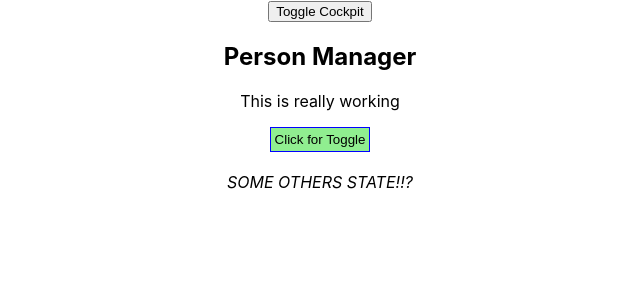
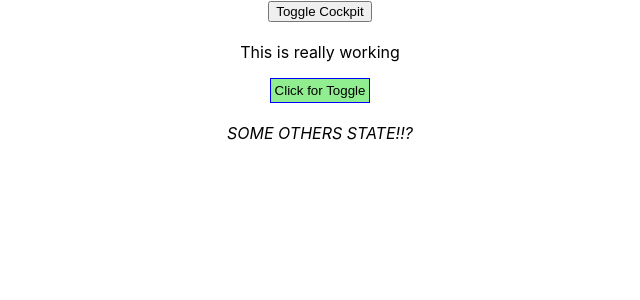
Before and after one commit to tomhero/frontend-bootcamp, a React (Create React App) app in the folder react-js/first-react-app/: page / in a window 1280 px wide. Shown: the top 300 px of the page, without its empty margins (320-960 px from the left). Built offline with nearby package versions, Linux system fonts and the light colour scheme.

Commit message:
[react] More on HOC

```diff
--- a/react-js/first-react-app/src/containers/App.js
+++ b/react-js/first-react-app/src/containers/App.js
@@ -3,7 +3,8 @@ import './App.css';
 import footerStyle from './Footer.module.css'
 import Persons from '../components/Persons/Persons';
 import Cockpit from '../components/Cockpit/Cockpit';
-import WithClass from "../hoc/WithClass";
+import withClass from "../hoc/withClass";
+import Aux from '../hoc/Auxiliary';
 
 class App extends React.Component {
 
@@ -88,7 +89,7 @@ class App extends React.Component {
 
     return (
       // StyleRoot use with radium with @media query
-      <WithClass classes={"App"}>
+      <Aux>
         <button onClick={() => this.setState({ showCockpit: !this.state.showCockpit })}> Toggle Cockpit </button>
         {this.state.showCockpit ? <Cockpit showPerson={this.state.showPerson}
           personsLength={this.state.persons.length}
@@ -97,7 +98,7 @@ class App extends React.Component {
         }
         {personList}
         <i className={footerStyle.upper}>{this.state.otherState}</i>
-      </WithClass>
+      </Aux>
     );
   }
 
@@ -121,5 +122,5 @@ class App extends React.Component {
 
 }
 
-// Radium is a high order component!!
-export default App;
+// withClass is a (custom) high order component!!
+export default withClass(App, "App");
--- a/react-js/first-react-app/src/hoc/WithClass.js
+++ b/react-js/first-react-app/src/hoc/WithClass.js
@@ -1,9 +1,12 @@
 import React from "react";
 
-const WithClass = props => (
-    <div className={props.classes}>
-        {props.children}
-    </div>
-)
+// HOC can hold more than one argument and return function that return JSX
+const WithClass = (WrappedComponent, className) => {
+    return props => (
+        <div className={className}>
+            <WrappedComponent />
+        </div>
+    );
+}
 
 export default WithClass;
```
